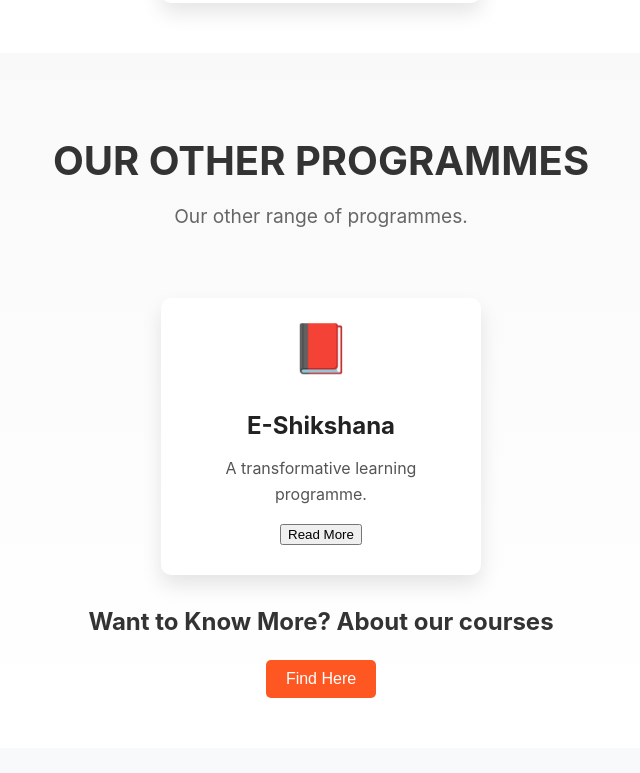
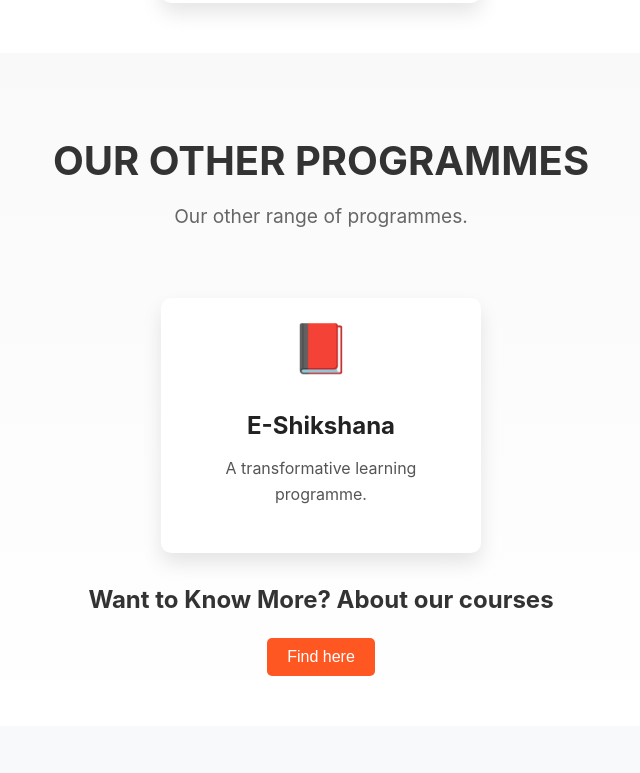
Before and after one commit to varundachuu/MyProject, a React (Create React App) app: page / in a window 1280 px wide. Shown: the part 3907-4680 px from the top of the page, without its empty margins (319-959 px from the left). Built offline with nearby package versions, Linux system fonts and the light colour scheme.

Commit message:
Update OtherServices.js

```diff
--- a/src/components/js_components/OtherServices.js
+++ b/src/components/js_components/OtherServices.js
@@ -3,94 +3,96 @@ import "../css-files/services.css";
 
 const Services = () => {
   const otherServicesRef = useRef(null);
-  const [isEnlarged, setIsEnlarged] = useState(false);
-  const [showMoreCards, setShowMoreCards] = useState(false);
-  const [modalContent, setModalContent] = useState(null);
 
-  const services = [
+  const [showMore, setShowMore] = useState(false);
+  const [modalContent, setModalContent] = useState("");
+  const [showModal, setShowModal] = useState(false);
+
+  const mainService = {
+    title: "E-Shikshana",
+    description: "A transformative learning programme.",
+    icon: "📕",
+  };
+
+  const otherServices = [
     {
-      title: "E-Shikshana",
-      description: "A transformative learning programme.",
-      details:
-        "E-Shikshana is an innovative digital education programme designed to deliver quality learning to students in remote areas. It includes interactive lessons, assessments, and mentorship to transform the way students learn.",
-      icon: "📕",
+      title: "Digital Literacy",
+      description: "Empowering communities with digital skills.",
+      icon: "💻",
+      more: "Our Digital Literacy programme helps bridge the digital divide by offering training in basic computer skills, internet usage, and online safety.",
     },
     {
-      title: "Skill Up",
-      description: "Upskill with industry-relevant courses.",
-      details:
-        "Skill Up helps professionals and students gain new skills through certified courses, expert mentoring, and practical projects to boost employability.",
+      title: "Skill Development",
+      description: "Building skills for better employability.",
       icon: "🎓",
-    },
-    {
-      title: "Tech Connect",
-      description: "Connecting technology with learning.",
-      details:
-        "Tech Connect bridges the gap between technology and education by providing schools with smart classrooms, training for teachers, and digital resources.",
-      icon: "💻",
+      more: "The Skill Development initiative provides vocational training, soft skills, and industry-relevant certifications to enhance job opportunities.",
     },
   ];
 
   const handleButtonClick = () => {
-    setIsEnlarged(true);
-    setTimeout(() => {
-      setIsEnlarged(false);
-      setShowMoreCards(true);
-    }, 500);
+    setShowMore(true);
   };
 
-  const handleReadMore = (details) => {
-    setModalContent(details);
+  const openModal = (content) => {
+    setModalContent(content);
+    setShowModal(true);
   };
 
   const closeModal = () => {
-    setModalContent(null);
+    setShowModal(false);
   };
 
   return (
-    <section
-      ref={otherServicesRef}
-      id="OtherServices"
-      className="services-section"
-    >
+    <section ref={otherServicesRef} id="OtherServices" className="services-section">
       <h2 className="services-heading">Our Other Programmes</h2>
       <p className="services-subheading">Our other range of programmes.</p>
 
+      {/* Always visible main service */}
       <div className="services-grid">
-        {services
-          .filter((_, index) => index === 0 || showMoreCards)
-          .map((service, index) => (
+        <div className="service-card">
+          <div className="service-icon">{mainService.icon}</div>
+          <h3 className="service-title">{mainService.title}</h3>
+          <p className="service-description">{mainService.description}</p>
+        </div>
+      </div>
+
+      <h3 className="services-know-more-heading">
+        Want to Know More? About our courses
+      </h3>
+
+      {/* Show button only if more services are hidden */}
+      {!showMore && (
+        <button className="know-more-button" onClick={handleButtonClick}>
+          Find here
+        </button>
+      )}
+
+      {/* Display other cards BELOW the heading when revealed */}
+      {showMore && (
+        <div className="services-grid">
+          {otherServices.map((service, index) => (
             <div key={index} className="service-card">
               <div className="service-icon">{service.icon}</div>
               <h3 className="service-title">{service.title}</h3>
               <p className="service-description">{service.description}</p>
               <button
                 className="read-more-button"
-                onClick={() => handleReadMore(service.details)}
+                onClick={() => openModal(service.more)}
               >
                 Read More
               </button>
             </div>
           ))}
-      </div>
-
-      {!showMoreCards && (
-        <>
-          <h3 className="services-know-more-heading">
-            Want to Know More? About our courses
-          </h3>
-          <button
-            className={`know-more-button ${isEnlarged ? "enlarged" : ""}`}
-            onClick={handleButtonClick}
-          >
-            Find Here
-          </button>
-        </>
+        </div>
       )}
 
-      {modalContent && (
+      {/* Modal */}
+      {showModal && (
         <div className="modal-overlay" onClick={closeModal}>
-          <div className="modal-content" onClick={(e) => e.stopPropagation()}>
+          <div
+            className="modal-content"
+            onClick={(e) => e.stopPropagation()}
+          >
             <span className="modal-close" onClick={closeModal}>
               &times;
             </span>
```
